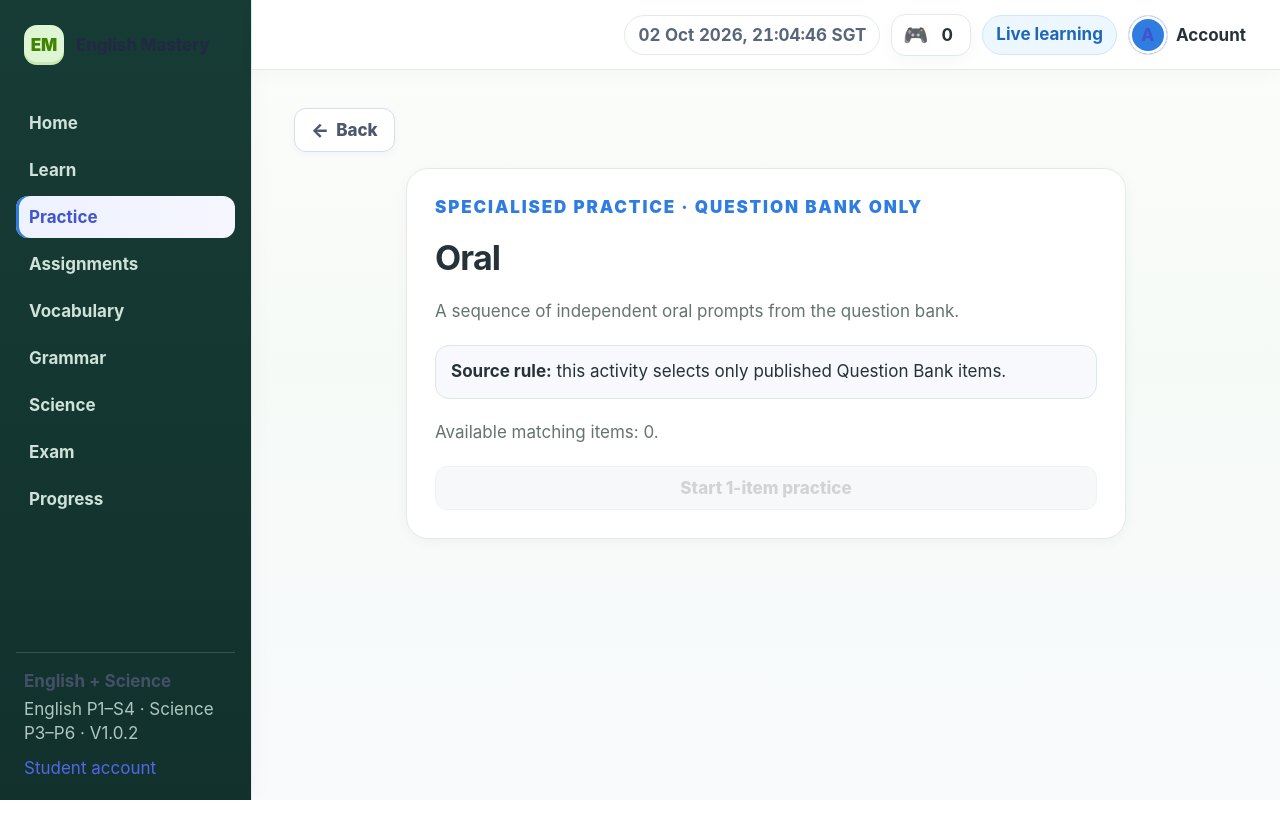
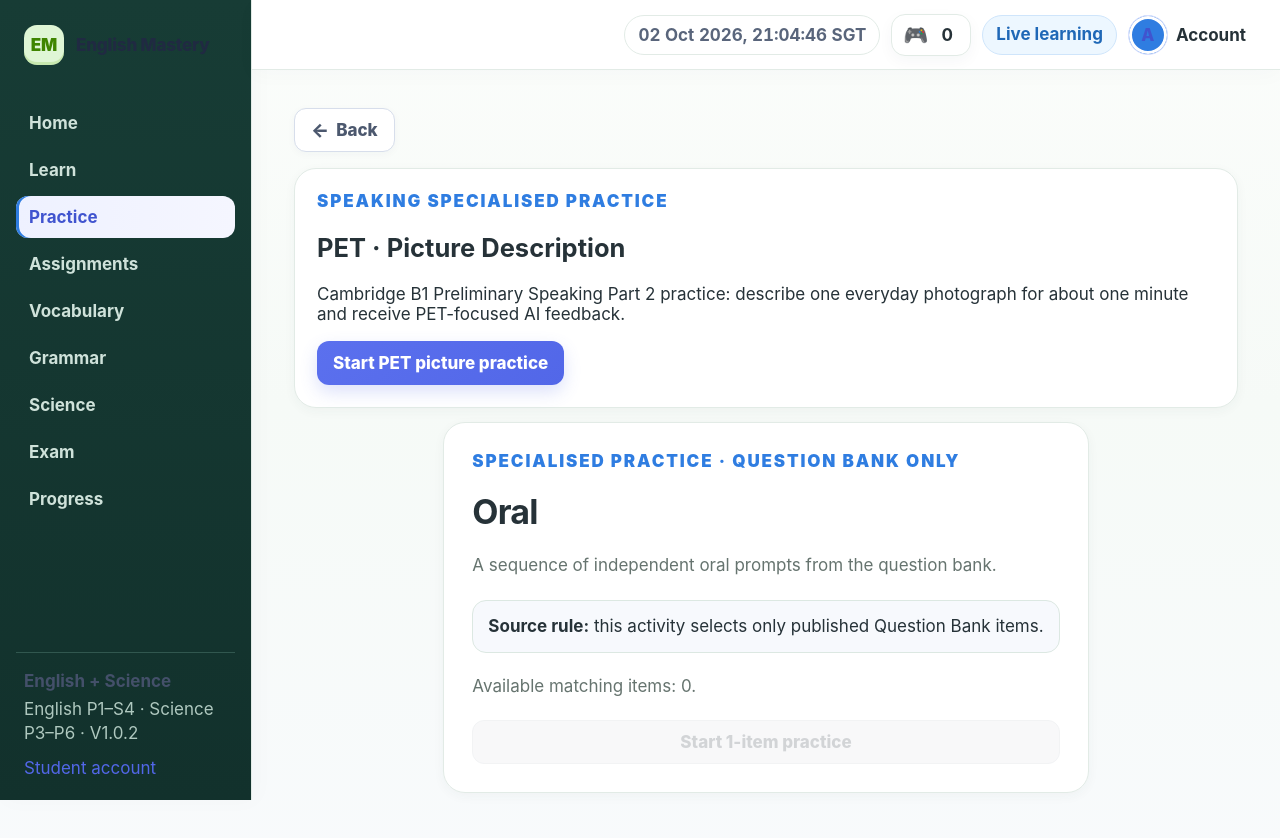
Before and after one commit to silentskl/EnMastery, a Next.js app: page /practice/speak in a window 1280 px wide. Shown: the top 838 px of the page. Before the commit the page ends 800 px from the top, so only its background shows below. Built offline with nearby package versions, Linux system fonts and the light colour scheme; no server answers.

Commit message:
feat(speaking): expose PET practice from speaking specialist page

```diff
--- a/app/practice/speak/page.tsx
+++ b/app/practice/speak/page.tsx
@@ -1 +1,14 @@
-import{SessionSetup}from"@/components/question-bank/session-setup";export default function Page(){return <SessionSetup category="oral" mode="practice"/>}
+import Link from "next/link";
+import { SessionSetup } from "@/components/question-bank/session-setup";
+
+export default function Page() {
+  return <div className="stackForm">
+    <section className="card">
+      <div className="activityKicker">Speaking specialised practice</div>
+      <h2>PET · Picture Description</h2>
+      <p>Cambridge B1 Preliminary Speaking Part 2 practice: describe one everyday photograph for about one minute and receive PET-focused AI feedback.</p>
+      <Link className="button primary" href="/practice/speak/pet">Start PET picture practice</Link>
+    </section>
+    <SessionSetup category="oral" mode="practice" />
+  </div>;
+}
```
